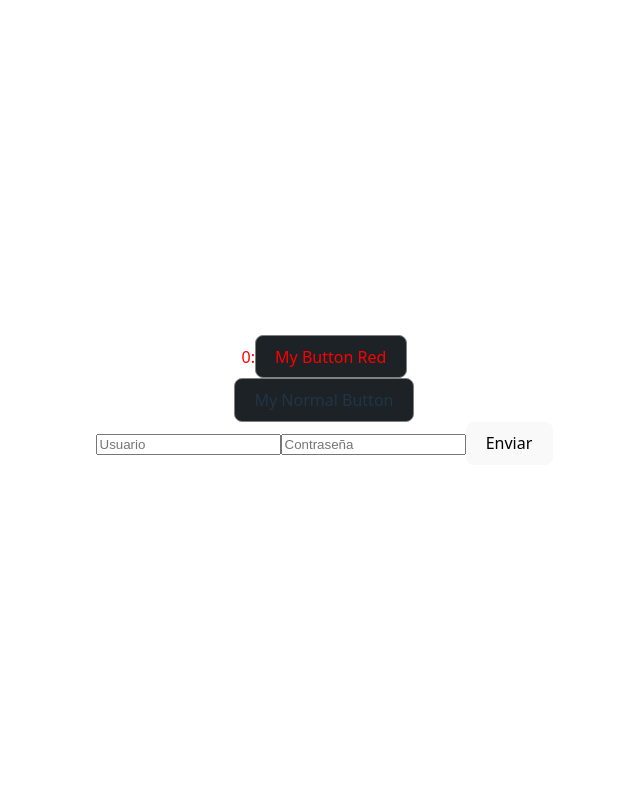
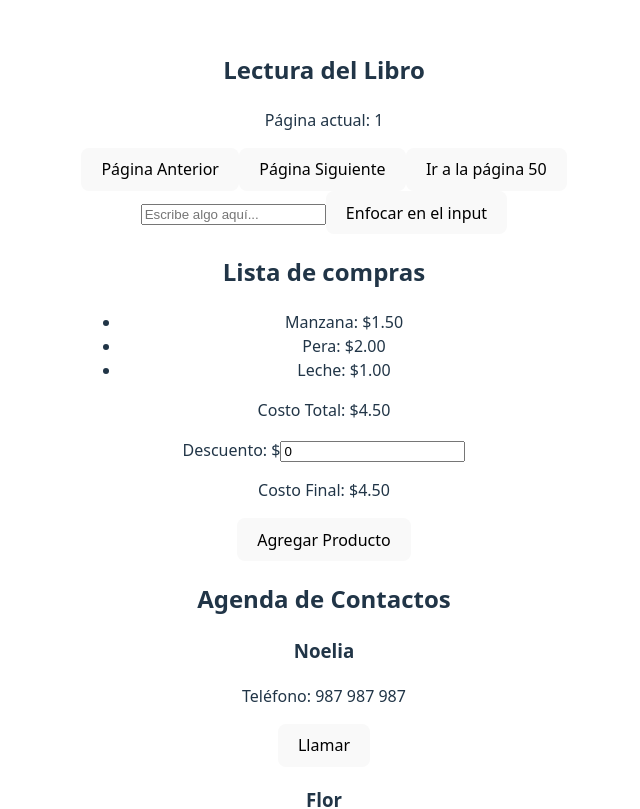
Before and after one commit to nyxkam/React-course, a React (Vite) app: page / in a window 1280 px wide. Shown: the top 809 px of the page, without its empty margins (316-956 px from the left). Built offline with nearby package versions, Linux system fonts and the light colour scheme.

Commit message:
feat: class-10 useRef useMemo useCallback

```diff
--- a/src/App.tsx
+++ b/src/App.tsx
@@ -1,38 +1,15 @@
 import './App.css'
-import { AppForm, Button, ColorRed } from './components'
-import { GlobalProvider } from './context/global.context'
+import { BookReader, FocusInput, PhoneBook, ShoppingCar } from './components'
 
-const LoginInputs = () => {
+function App() {
   return (
     <>
-      <input type="text" name='username' placeholder='Usuario' />
-      <input type="password" name='password' placeholder='Contraseña' />
+      <BookReader />
+      <FocusInput />
+      <ShoppingCar />
+      <PhoneBook />
     </>
   )
 }
 
-function App() {
-  const submitForm = () => {
-    console.log("SUBMITTED")
-  }
-
-  const handleClick = () => {
-    console.log("Uy me clickio todo")
-  }
-
-  const sayMeHello = () => {
-    alert("Hola!")
-  }
-
-  return (
-    <GlobalProvider>
-      <ColorRed><Button parentMethod={sayMeHello}>My Button Red</Button></ColorRed>
-      <Button parentMethod={handleClick}>My Normal Button</Button>
-      <AppForm inputs={<LoginInputs />}>
-        <button type='submit' onClick={submitForm}>Enviar</button>
-      </AppForm>
-    </GlobalProvider>
-  )
-}
-
 export default App
--- /dev/null
+++ b/src/components/UseCallback/PhoneBook.tsx
@@ -0,0 +1,78 @@
+// Objetivo: se utiliza para memorizar una instancia de una función
+// hace que un hijo no renderize
+
+import { memo, useCallback, useState } from "react";
+
+// Ejemplo:
+// supongamos que tienes un número de telefono al que llamamos con frecuencia.
+// En vez de marcarlo continuamente lo vamos a almacenar en los contactos del telefono.
+// A menos que el número cambie siempre utilzo el mismo contacto.
+
+interface Contact {
+  id: number;
+  name: string;
+  phone: string;
+}
+
+interface ContacProps {
+  contact: Contact;
+  onCall: (phone: string) => void
+}
+
+const ContactCard = memo(({ contact, onCall }: ContacProps) => {
+  console.log(`Renderizando contacto ${contact.name}`)
+  return (
+    < div >
+      <h3>{contact.name}</h3>
+      <p>Teléfono: {contact.phone}</p>
+      <button onClick={() => onCall(contact.name)}>Llamar</button>
+    </div >
+  )
+})
+
+export const PhoneBook = () => {
+  const [contacts, setContacts] = useState<Contact[]>([
+    {
+      id: 1,
+      name: "Noelia",
+      phone: "987 987 987"
+    },
+
+    {
+      id: 2,
+      name: "Flor",
+      phone: "456 456 456"
+    },
+
+    {
+      id: 3,
+      name: "Jessica",
+      phone: "123 123 123"
+    }
+  ])
+
+  const [log, setLog] = useState<string>('')
+
+  const makeCall = useCallback((name: string) => setLog(`Llamando al ${name}`), [])
+
+  const addContact = () => {
+    const newContact = {
+      id: contacts.length + 1,
+      name: `Contacto ${contacts.length + 1}`,
+      phone: `${Math.floor(10000000 + Math.random() * 900000000000)}`,
+    }
+
+    setContacts([...contacts, newContact])
+  }
+
+  return (
+    <div>
+      <h2>Agenda de Contactos</h2>
+      {contacts.map(contact => (
+        <ContactCard key={contact.id} contact={contact} onCall={makeCall} />
+      ))}
+      <button onClick={addContact}>Agregar contacto</button>
+      <p>{log}</p>
+    </div>
+  )
+}
--- /dev/null
+++ b/src/components/UseMemo/ShoppingCar.tsx
@@ -0,0 +1,74 @@
+// objetivo: memorizar (cache) el resultado de ejecutar una función costosa, para evitar que se vuelva a
+// llamar el método.
+// Controlar si el beneficio de memoriizarlo es superior al de recalcular:
+
+import { useMemo, useState } from "react";
+
+// Ejemplo:
+// Tenemos una lista de compras y ya calculaste el costo total de toda la compra
+// si no agregamos nad ni tampoco cambio nada, ¿Cuál es el costo total?
+
+interface Item {
+  id: number;
+  name: string;
+  price: number;
+}
+
+export const ShoppingCar = () => {
+  const [items, setItems] = useState<Item[]>([
+    {
+      id: 1,
+      name: "Manzana",
+      price: 1.5
+    },
+
+    {
+      id: 2,
+      name: "Pera",
+      price: 2.0,
+    },
+
+    {
+      id: 3,
+      name: "Leche",
+      price: 1.0,
+    }
+  ])
+
+  const [discount, setDiscount] = useState<number>(0)
+
+  const totalCost = useMemo(() => items.reduce((total, item) => total + item.price, 0), [items])
+  const finalCost = useMemo(() => totalCost - discount, [totalCost, discount]);
+
+  const addItem = () => {
+    const newItem = {
+      id: items.length + 1,
+      name: `Producto ${items.length + 1}`,
+      price: Math.random() * 5,
+    }
+
+    setItems([...items, newItem])
+  }
+
+  return (
+    <div>
+      <h2>Lista de compras</h2>
+      <ul>
+        {
+          items.map(item => (
+            <li key={item.id}>
+              {item.name}: ${item.price.toFixed(2)}
+            </li>
+          ))
+        }
+      </ul>
+      <p>Costo Total: ${totalCost.toFixed(2)}</p>
+      <p>
+        Descuento: $
+        <input type="number" value={discount} onChange={e => setDiscount(parseFloat(e.target.value) || 0)} />
+      </p>
+      <p>Costo Final: ${finalCost.toFixed(2)}</p>
+      <button onClick={addItem}>Agregar Producto</button>
+    </div>
+  )
+}
--- /dev/null
+++ b/src/components/UseRef/BookReader.tsx
@@ -0,0 +1,47 @@
+// Objetivo: nos permite crear una referencia mutable que persiste durante todo el ciclo de vida
+// del componente sin causar un re - render.
+// Objetivo2: hacer referencia a un elemento del DOM
+
+import { useRef } from "react"
+
+// Ejemplo:
+// Un marcador de un libro que utilizamos para guardar la última posición de la lectura
+// no modifica el contenido del libro.
+
+export const BookReader = () => {
+  const currentPageRef = useRef<number>(1)
+  const nextPage = () => {
+    currentPageRef.current += 1;
+    console.log(`Avanzaste a la pagina ${currentPageRef.current}`)
+  }
+
+  const previousPage = () => {
+    if (currentPageRef.current === 1) {
+      console.log(`No se puede retroceder la página porque ya te encuentras en ${currentPageRef.current}`)
+      return;
+    }
+
+    currentPageRef.current -= 1;
+    console.log(`Retrocediste a la página ${currentPageRef.current}`)
+  }
+
+  const goToPage = (page: number) => {
+    if (page < 1) {
+      console.log(`No se puede salta a un valor imposible`)
+      return;
+    }
+
+    currentPageRef.current = page;
+    console.log(`Saltaste a la página ${currentPageRef.current}`)
+  }
+
+  return (
+    <div>
+      <h2>Lectura del Libro</h2>
+      <p>Página actual: {currentPageRef.current}</p>
+      <button onClick={previousPage}>Página Anterior</button>
+      <button onClick={nextPage}>Página Siguiente</button>
+      <button onClick={() => { goToPage(50) }}>Ir a la página 50</button>
+    </div>
+  )
+}
--- /dev/null
+++ b/src/components/UseRef/FocusInput.tsx
@@ -0,0 +1,21 @@
+import { useRef } from "react"
+
+export const FocusInput = () => {
+  const inputRef = useRef<HTMLInputElement>(null)
+
+  const handleButtonClick = () => {
+    if (!inputRef.current) {
+      console.log("No existe la refencia al elemento")
+      return
+    }
+
+    inputRef.current.focus()
+  }
+
+  return (
+    <div>
+      <input ref={inputRef} type="text" placeholder="Escribe algo aquí..." />
+      <button onClick={handleButtonClick}>Enfocar en el input</button>
+    </div>
+  )
+}
--- /dev/null
+++ b/src/components/UseRef/index.ts
@@ -0,0 +1,2 @@
+export * from "./BookReader.tsx";
+export * from "./FocusInput.tsx";
--- a/src/components/index.ts
+++ b/src/components/index.ts
@@ -1,2 +1,5 @@
 export * from "./Button/Button.tsx";
 export * from "./Form/Form.tsx";
+export * from "./UseRef";
+export * from "./UseMemo/ShoppingCar.tsx";
+export * from "./UseCallback/PhoneBook.tsx";
```
